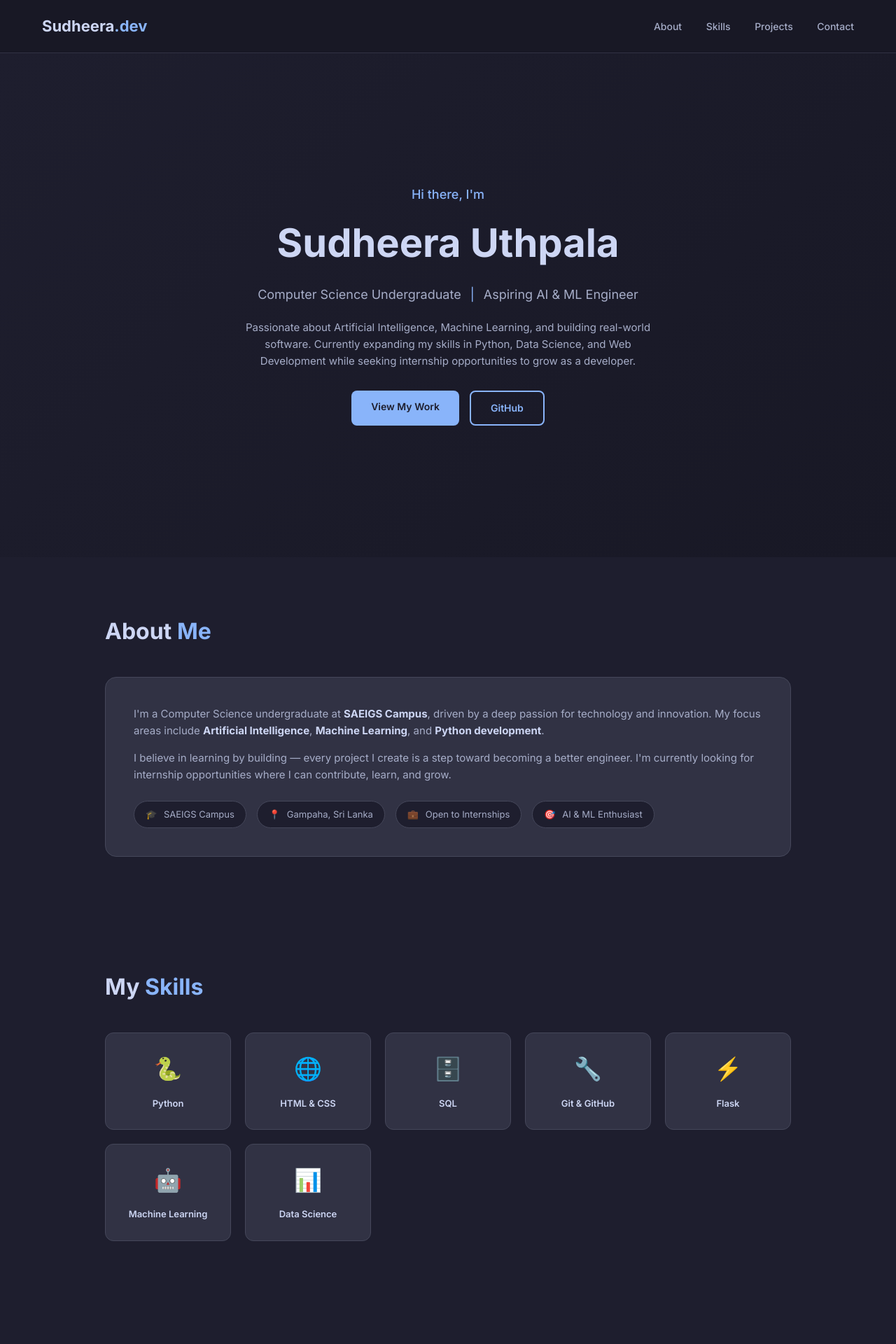
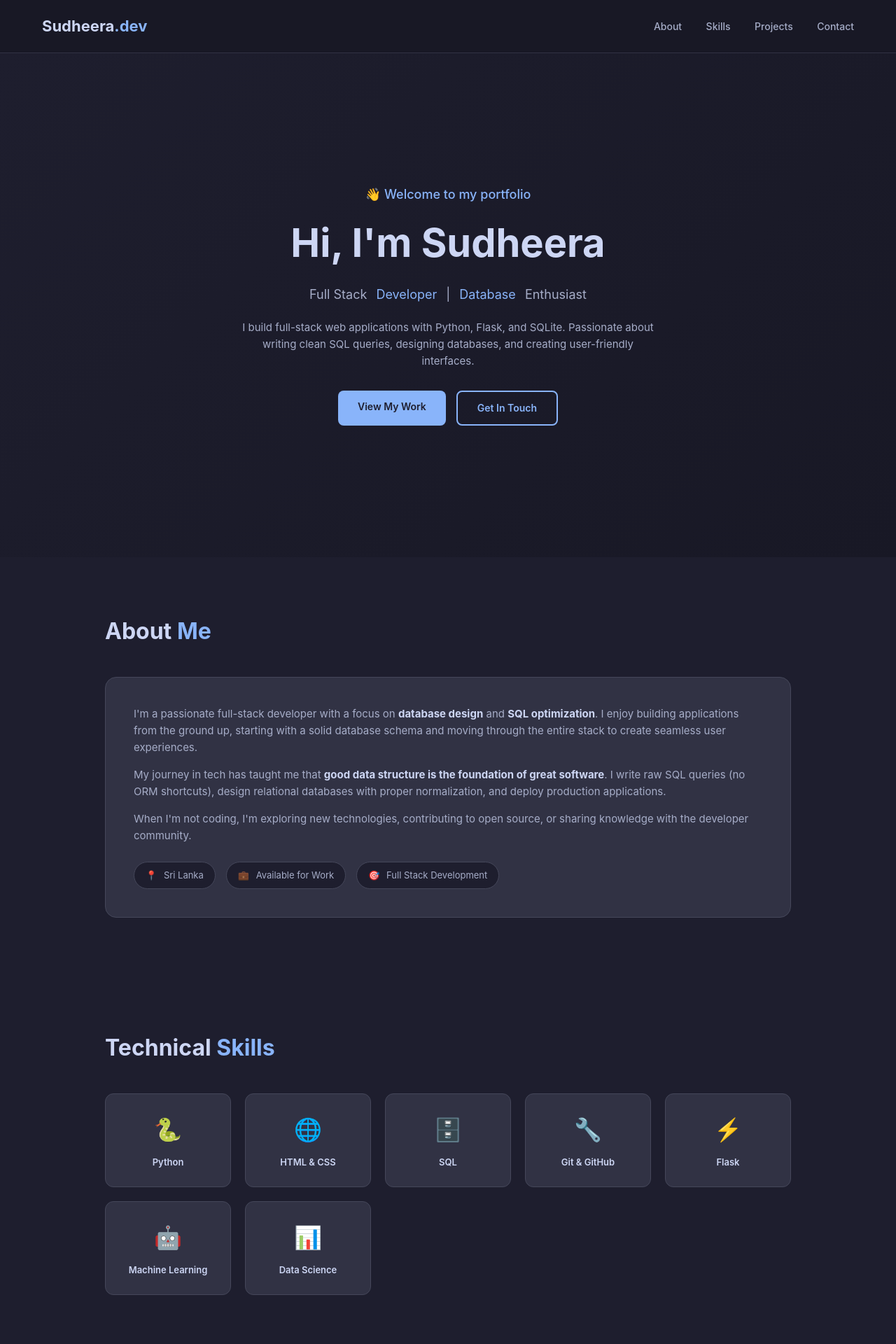
Before and after one commit to sudheera-hash/portfolio, a Flask app: page / in a window 1280 px wide. Shown: the top 1920 px of the page at 70% size. Run offline with Flask 3, Linux system fonts and the light colour scheme.

Commit message:
Update portfolio with BookStore live demo link and improved styling

```diff
--- a/templates/index.html
+++ b/templates/index.html
@@ -3,12 +3,10 @@
 <head>
     <meta charset="UTF-8">
     <meta name="viewport" content="width=device-width, initial-scale=1.0">
-    <title>Sudheera Uthpala | Portfolio</title>
+    <title>Sudheera - Full Stack Developer</title>
     <link rel="stylesheet" href="{{ url_for('static', filename='style.css') }}">
-    <link href="https://fonts.googleapis.com/css2?family=Inter:wght@300;400;500;600;700&display=swap" rel="stylesheet">
 </head>
 <body>
-
     <!-- NAVBAR -->
     <nav>
         <div class="nav-brand">Sudheera<span>.dev</span></div>
@@ -20,48 +18,107 @@
         </div>
     </nav>
 
-    <!-- HERO -->
+    <!-- HERO SECTION -->
     <section class="hero">
-        <div class="hero-content">
-            <p class="hero-greeting">Hi there, I'm</p>
-            <h1>Sudheera Uthpala</h1>
-            <p class="hero-title">Computer Science Undergraduate <span>|</span> Aspiring AI & ML Engineer</p>
+        <div>
+            <div class="hero-greeting">👋 Welcome to my portfolio</div>
+            <h1>Hi, I'm Sudheera</h1>
+            <div class="hero-title">
+                Full Stack <span>Developer</span> | <span>Database</span> Enthusiast
+            </div>
             <p class="hero-bio">
-                Passionate about Artificial Intelligence, Machine Learning, and building real-world
-                software. Currently expanding my skills in Python, Data Science, and Web Development
-                while seeking internship opportunities to grow as a developer.
+                I build full-stack web applications with Python, Flask, and SQLite. Passionate about writing clean SQL queries, designing databases, and creating user-friendly interfaces.
             </p>
             <div class="hero-buttons">
                 <a href="#projects" class="btn-primary">View My Work</a>
-                <a href="https://github.com/sudheera-hash" target="_blank" class="btn-secondary">GitHub</a>
+                <a href="#contact" class="btn-secondary">Get In Touch</a>
             </div>
         </div>
     </section>
 
-    <!-- ABOUT -->
+    <!-- ABOUT SECTION -->
     <section class="section" id="about">
         <h2 class="section-title">About <span>Me</span></h2>
         <div class="about-card">
             <p>
-                I'm a Computer Science undergraduate at <strong>SAEIGS Campus</strong>, driven by a
-                deep passion for technology and innovation. My focus areas include
-                <strong>Artificial Intelligence</strong>, <strong>Machine Learning</strong>, and
-                <strong>Python development</strong>.
+                I'm a passionate full-stack developer with a focus on <strong>database design</strong> and <strong>SQL optimization</strong>.
+                I enjoy building applications from the ground up, starting with a solid database schema and moving through the entire stack to create seamless user experiences.
             </p>
             <p>
-                I believe in learning by building — every project I create is a step toward
-                becoming a better engineer. I'm currently looking for internship opportunities
-                where I can contribute, learn, and grow.
+                My journey in tech has taught me that <strong>good data structure is the foundation of great software</strong>.
+                I write raw SQL queries (no ORM shortcuts), design relational databases with proper normalization, and deploy production applications.
+            </p>
+            <p>
+                When I'm not coding, I'm exploring new technologies, contributing to open source, or sharing knowledge with the developer community.
             </p>
             <div class="about-info">
-                <div class="info-item">🎓 <span>SAEIGS Campus</span></div>
-                <div class="info-item">📍 <span>Gampaha, Sri Lanka</span></div>
-                <div class="info-item">💼 <span>Open to Internships</span></div>
-                <div class="info-item">🎯 <span>AI & ML Enthusiast</span></div>
+                <div class="info-item">📍 <span>Sri Lanka</span></div>
+                <div class="info-item">💼 <span>Available for Work</span></div>
+                <div class="info-item">🎯 <span>Full Stack Development</span></div>
             </div>
         </div>
     </section>
 
+    <!-- SKILLS SECTION -->
+    <section class="section" id="skills">
+        <h2 class="section-title">Technical <span>Skills</span></h2>
+        <div class="skills-grid">
+            {% for skill in skills %}
+            <div class="skill-card">
+                <span class="skill-icon">{{ skill.icon }}</span>
+                <div class="skill-name">{{ skill.name }}</div>
+            </div>
+            {% endfor %}
+        </div>
+    </section>
+
+    <!-- PROJECTS SECTION -->
+    <section class="section" id="projects">
+        <h2 class="section-title">Featured <span>Projects</span></h2>
+        <div class="projects-grid">
+            {% for project in projects %}
+            <div class="project-card">
+                <h3>{{ project.title }}</h3>
+                <p>{{ project.description }}</p>
+
+                <div class="tech-stack">
+                    {% for tech in project.tech %}
+                    <span class="tech-badge">{{ tech }}</span>
+                    {% endfor %}
+                </div>
+
+                <div class="project-links">
+                    <a href="{{ project.github }}" class="btn-github" target="_blank">View on GitHub →</a>
+                    {% if project.live %}
+                    <a href="{{ project.live }}" class="btn-live" target="_blank">View Live →</a>
+                    {% endif %}
+                </div>
+            </div>
+            {% endfor %}
+        </div>
+    </section>
+
+    <!-- CONTACT SECTION -->
+    <section class="section" id="contact">
+        <h2 class="section-title">Get In <span>Touch</span></h2>
+        <div class="contact-card">
+            <p>
+                I'm always interested in hearing about new projects and opportunities.
+                Feel free to reach out if you'd like to collaborate or just want to say hello!
+            </p>
+            <div class="contact-links">
+                <a href="mailto:your-email@example.com" class="contact-btn">Send Email</a>
+                <a href="https://github.com/sudheera-hash" class="contact-btn" target="_blank">GitHub Profile</a>
+            </div>
+        </div>
+    </section>
+
+    <!-- FOOTER -->
+    <footer>
+        <p>&copy; 2026 Sudheera. All rights reserved.</p>
+    </footer>
+</body>
+</html>
     <!-- SKILLS -->
     <section class="section" id="skills">
         <h2 class="section-title">My <span>Skills</span></h2>
```
Also changed, not shown: static/style.css (+30 -3 lines).
